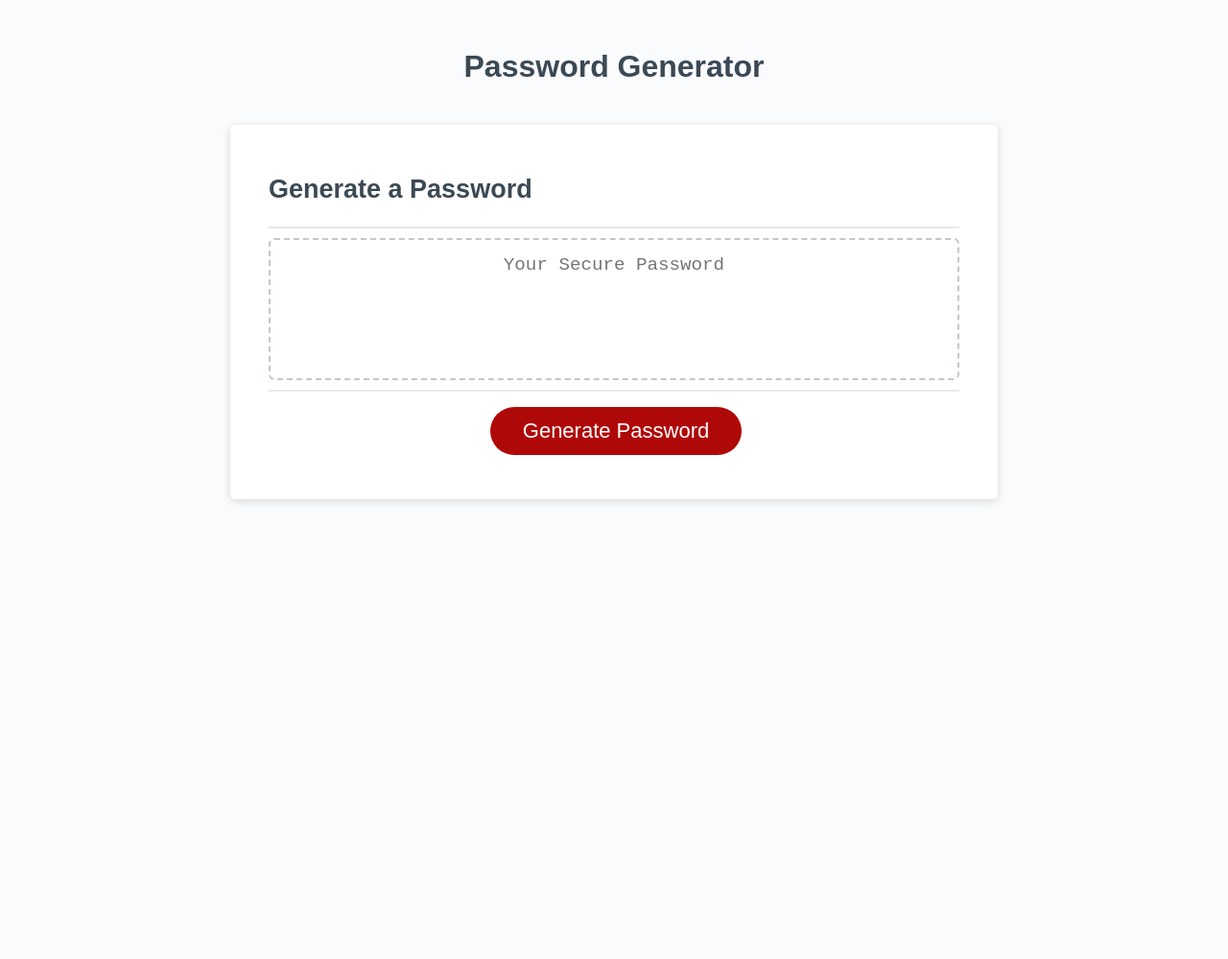
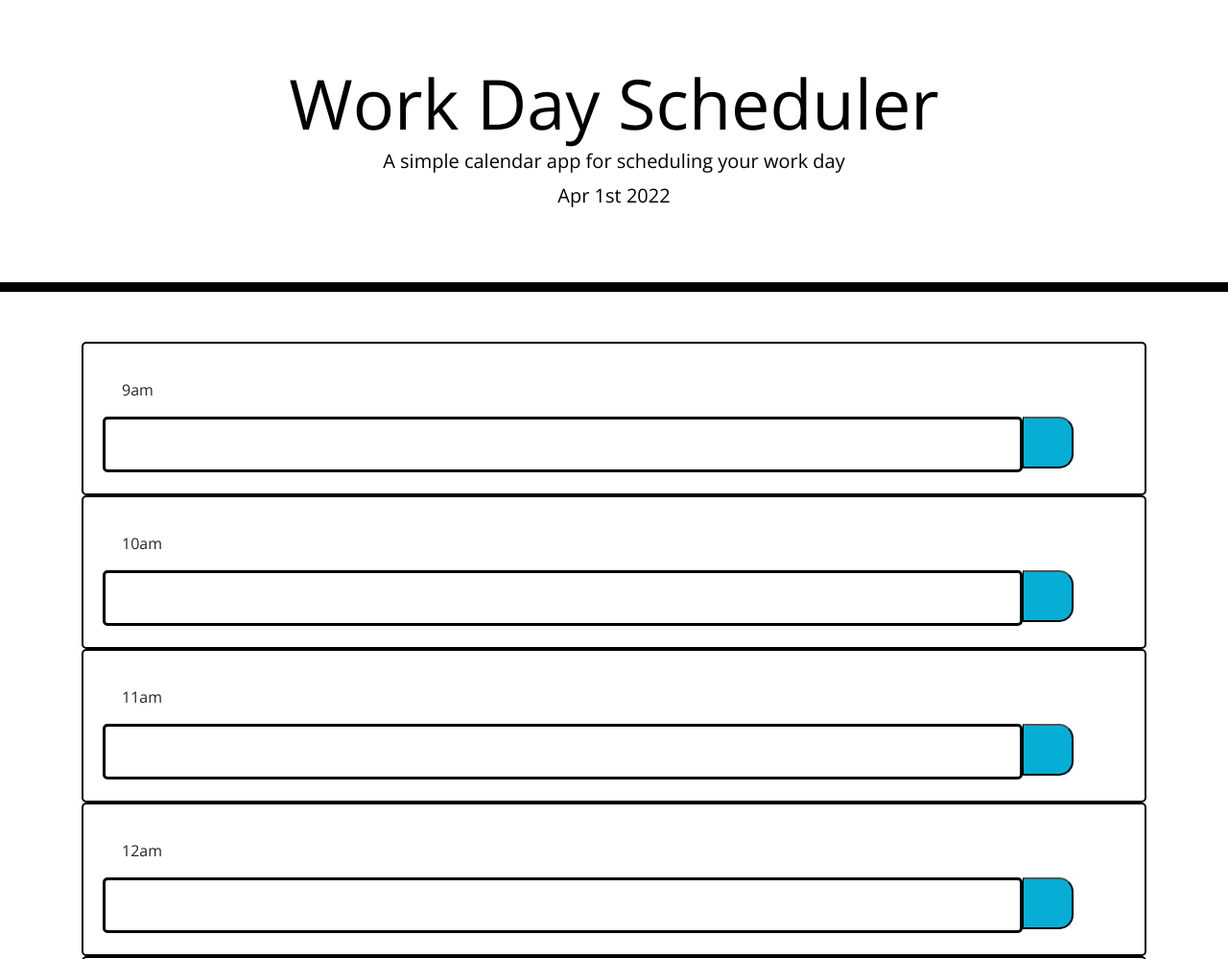
Before and after one commit to Fisher-Davis/GT-Homework, a plain HTML site: page index.html in a window 1280 px wide. Shown: the top 999 px of the page at 96% size. Before the commit the page ends 800 px from the top, so only its background shows below. Drawn offline with nearby package versions, Linux system fonts and the light colour scheme.

Commit message:
Add files via upload

```diff
--- a/index.html
+++ b/index.html
@@ -4,31 +4,55 @@
     <meta charset="UTF-8" />
     <meta name="viewport" content="width=device-width, initial-scale=1.0" />
     <meta http-equiv="X-UA-Compatible" content="ie=edge" />
-    <title>Password Generator</title>
+    <link
+      rel="stylesheet"
+      href="https://stackpath.bootstrapcdn.com/bootstrap/4.3.1/css/bootstrap.min.css"
+    />
+    <link
+      rel="stylesheet"
+      href="https://use.fontawesome.com/releases/v5.8.1/css/all.css"
+      integrity="sha384-50oBUHEmvpQ+1lW4y57PTFmhCaXp0ML5d60M1M7uH2+nqUivzIebhndOJK28anvf"
+      crossorigin="anonymous"
+    />
+    <link
+      href="https://fonts.googleapis.com/css?family=Open+Sans&display=swap"
+      rel="stylesheet"
+    />
     <link rel="stylesheet" href="style.css" />
+    <title>Work Day Scheduler</title>
   </head>
+
   <body>
-    <div class="wrapper">
-      <header>
-        <h1>Password Generator</h1>
-      </header>
-      <div class="card">
-        <div class="card-header">
-          <h2>Generate a Password</h2>
-        </div>
-        <div class="card-body">
-          <textarea
-            readonly
-            id="password"
-            placeholder="Your Secure Password"
-            aria-label="Generated Password"
-          ></textarea>
-        </div>
-        <div class="card-footer">
-          <button id="generate" class="btn">Generate Password</button>
-        </div>
-      </div>
+    <header class="jumbotron">
+      <h1 class="display-3">Work Day Scheduler</h1>
+      <p class="lead">A simple calendar app for scheduling your work day</p>
+      <p id="currentDay" class="lead"></p>
+    </header>
+    <div class="container">
+     <!-- Timeblocks go here -->
+
+       <div class="schedule" id="9am"><div>9am</div><textarea class="textarea">  </textarea><button class="saveBtn"></button></div>
+
+       <div class="schedule" id="10am"><div>10am</div><textarea class="textarea">  </textarea><button class="saveBtn"></button></div>
+
+       <div class="schedule" id="11am"><div>11am</div><textarea class="textarea">  </textarea><button class="saveBtn"></button></div>
+
+       <div class="schedule" id="12pm"><div>12am</div><textarea class="textarea">  </textarea><button class="saveBtn"></button></div>
+
+       <div class="schedule" id="1pm"><div>1pm</div><textarea class="textarea">  </textarea><button class="saveBtn"></button></div>
+
+       <div class="schedule" id="2pm"><div>2pm</div><textarea class="textarea">  </textarea><button class="saveBtn"></button></div>
+
+       <div class="schedule" id="3pm"><div>3pm</div><textarea class="textarea">  </textarea><button class="saveBtn"></button></div>
+
+       <div class="schedule" id="4pm"><div>4pm</div><textarea class="textarea">  </textarea><button class="saveBtn"></button></div>
+
+       <div class="schedule" id="5pm"><div>5pm</div><textarea class="textarea">  </textarea><button class="saveBtn"></button></div>
+
     </div>
+    <script src="https://cdnjs.cloudflare.com/ajax/libs/moment.js/2.24.0/moment.min.js"></script>
+    <script src="https://cdnjs.cloudflare.com/ajax/libs/jquery/3.2.1/jquery.min.js"></script>
     <script src="script.js"></script>
+
   </body>
 </html>
--- a/script.js
+++ b/script.js
@@ -1,74 +1,14 @@
-// Assignment Code
-  var generateBtn = document.querySelector("#generate");
-  var specialCharacters = "!@#$%^&*()";
-  var specialCharactersArr = specialCharacters.split("");
-  var lowerCase = "abcdefgihjklmnopqrstuvwxyz";
-  var lowerCaseArr = lowerCase.split("");
-  var upperCase = "ABCDEFGHIJKLMNOPQRSTUVWXYZ";
-  var upperCaseArr = upperCase.split("")
-  var numbers = "0123456789";
-  var numbersArr = numbers.split("")
-   var finalPassword ="";
+var currentDate = moment().format("MMM Do YYYY")
+$("#currentDay").text(currentDate);
 
+$(".saveBtn").on('click',function(){
+    var textArea = $(this).siblings(".textarea").val()
+        localStorage.setItem('9am',textArea)
+})
 
-  function writePassword() {
-  var password = generatePassword()
-  var passwordText = document.querySelector("#password");
-  passwordText.value = password
+$("#9am").each(function(){
+    var currentTime = moment().format('h:mm:ss')
+    if('schedule'>currentTime){
 
-  }
-  function generatePassword() {
-    var allChar =[];
-
-
-    var passwordLength = prompt('How many characters do you want in your password?', 'must be between 8 and 128');
-
-      if(passwordLength < 8 || passwordLength > 128){
-          window.alert('Must be between 8 and 128')
-
-      }
-
-else{
-  if(confirm('Would you like Uppercase letters in your password?')){
-  Array.prototype.push.apply(allChar, upperCaseArr);
-  }
-
-  if(confirm('Would you like lowercase letters in your password?')){
-  Array.prototype.push.apply(allChar, lowerCaseArr)
-  }
-
-  if(confirm('would you like numbers in your Password?')){
-  Array.prototype.push.apply(allChar, numbersArr)
-  }
-
-  if(confirm('Would you like Special Characters in the password?')) {
-  Array.prototype.push.apply(allChar, specialCharactersArr)
-  }
-
-  if(allChar.length === 0){
-alert('You must select at least 1 character type to make a password.')
-}
-
-else{
-  for(var i = 0; i < passwordLength; i++){
-    var random = Math.floor(Math.random()* allChar.length);
-    allChar += allChar [random]
-  }
-  document.getElementById("password").innerHTML = finalPassword;
-}
-};
-
-
-
-
-
-
-
-
-
-
-
-
-
-  }
- generateBtn.addEventListener('click', writePassword)
+    }
+})
--- a/style.css
+++ b/style.css
@@ -1,137 +1,102 @@
-*,
-*::before,
-*::after {
-  box-sizing: border-box;
+body {
+  font-family: 'Open Sans', sans-serif;
+  font-size: 16px;
+  line-height: 1;
 }
 
-html,
-body,
-.wrapper {
-  height: 100%;
-  margin: 0;
-  padding: 0;
+textarea {
+  background: transparent;
+  border: none;
+  resize: none;
+  color: #000000;
+  border-left: 1px solid black;
+  padding: 10px;
+
+
 }
 
-body {
-  font-family: sans-serif;
-  background-color: #f9fbfd;
+.jumbotron {
+  text-align: center;
+  background-color: transparent;
+  color: black;
+  border-radius: 0;
+  border-bottom: 10px solid black;
 }
 
-.wrapper {
-  padding-top: 30px;
-  padding-left: 20px;
-  padding-right: 20px;
+.description {
+  white-space: pre-wrap;
 }
 
-header {
+.time-block {
   text-align: center;
-  padding: 20px;
-  padding-top: 0px;
-  color: hsl(206, 17%, 28%);
+  border-radius: 15px;
 }
 
-.card {
-  background-color: hsl(0, 0%, 100%);
-  border-radius: 5px;
-  border-width: 1px;
-  box-shadow: rgba(0, 0, 0, 0.15) 0px 2px 8px 0px;
-  color: hsl(206, 17%, 28%);
-  font-size: 18px;
-  margin: 0 auto;
-  max-width: 800px;
-  padding: 30px 40px;
+.row {
+  display: block;
+  white-space: pre-wrap;
+  height: 80px;
+  border-top: 1px solid white;
+  width: 100%;
 }
 
-.card-header::after {
-  content: " ";
-  display: block;
-  width: 100%;
-  background: #e7e9eb;
-  height: 2px;
+.hour {
+  background-color: #ffffff;
+  color: #000000;
+  border-top: 1px dashed #000000;
 }
 
-.card-body {
-  min-height: 100px;
+.past {
+  background-color: #d3d3d3;
+  color: white;
 }
 
-.card-footer {
-  text-align: center;
+.present {
+  background-color: #ff6961;
+  color: white;
 }
 
-.card-footer::before {
-  content: " ";
-  display: block;
-  width: 100%;
-  background: #e7e9eb;
-  height: 2px;
+.future {
+  background-color: #77dd77;
+  color: white;
 }
 
-.card-footer::after {
-  content: " ";
-  display: block;
-  clear: both;
+.saveBtn {
+
+  border-left: 1px solid black;
+  border-top-right-radius: 15px;
+  border-bottom-right-radius: 15px;
+  background-color: #06aed5;
+  color: white;
+  padding: 25px;
+  position: absolute;
 }
 
-.btn {
-  border: none;
-  background-color: hsl(360, 91%, 36%);
-  border-radius: 25px;
-  box-shadow: rgba(0, 0, 0, 0.1) 0px 1px 6px 0px rgba(0, 0, 0, 0.2) 0px 1px 1px
-    0px;
-  color: hsl(0, 0%, 100%);
-  display: inline-block;
-  font-size: 22px;
-  line-height: 22px;
-  margin: 16px 16px 16px 20px;
-  padding: 14px 34px;
-  text-align: center;
-  cursor: pointer;
+.saveBtn i:hover {
+  font-size: 20px;
+  transition: all 0.3s ease-in-out;
+
 }
 
-button[disabled] {
-  cursor: default;
-  background: #c0c7cf;
+div {
+  list-style: none;
+  display: block;
+  padding: 20px;
+
+
+
+
+}
+.schedule {
+
+  border: 2px solid black;
+  border-radius: 5px;
 }
 
-.float-right {
-  float: right;
+.textarea {
+  border: 1px;
+border: solid black;
+border-radius: 5px;
+width: 90%;
+
 }
-
-#password {
-  -webkit-appearance: none;
-  -moz-appearance: none;
-  appearance: none;
-  border: none;
-  display: block;
-  width: 100%;
-  padding-top: 15px;
-  padding-left: 15px;
-  padding-right: 15px;
-  padding-bottom: 85px;
-  font-size: 1.2rem;
-  text-align: center;
-  margin-top: 10px;
-  margin-bottom: 10px;
-  border: 2px dashed #c0c7cf;
-  border-radius: 6px;
-  resize: none;
-  overflow: hidden;
-}
-
-@media (max-width: 690px) {
-  .btn {
-    font-size: 1rem;
-    margin: 16px 0px 0px 0px;
-    padding: 10px 15px;
-  }
-
-  #password {
-    font-size: 1rem;
-  }
-}
-
-@media (max-width: 500px) {
-  .btn {
-    font-size: 0.8rem;
-  }
-}
```
